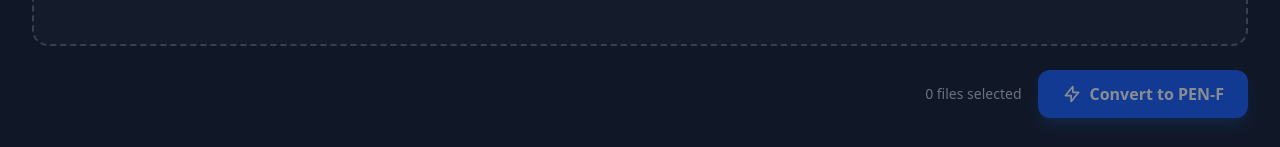
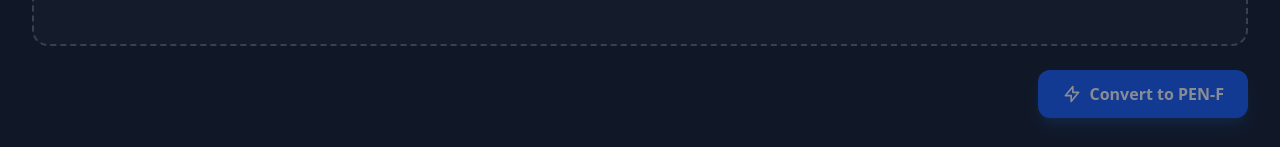
Before and after one commit to Cyancat000/YiModelMasking, a SvelteKit app: page / in a window 1280 px wide. Shown: the part 650-797 px from the top of the page. Built offline with nearby package versions, Linux system fonts and the light colour scheme.

Commit message:
feat: 转换完成后可清除文件列表

```diff
--- a/src-tauri/tauri.conf.json
+++ b/src-tauri/tauri.conf.json
@@ -14,7 +14,8 @@
       {
         "title": "yi2olympus",
         "width": 800,
-        "height": 600
+        "height": 600,
+        "dragDropEnabled": true
       }
     ],
     "security": {
--- a/src/routes/+page.svelte
+++ b/src/routes/+page.svelte
@@ -160,6 +160,11 @@
     console.log('Removing file:', path);
     files = files.filter(f => f.path !== path);
   }
+
+  function clearFiles() {
+      if (processing) return;
+      files = [];
+  }
 </script>
 
 <main class="h-screen w-screen bg-gray-900 text-white font-sans flex flex-col p-8 select-none">
@@ -230,9 +235,18 @@
 
   <!-- Action Bar -->
   <div class="mt-6 flex justify-end items-center gap-4">
-      <div class="text-sm text-gray-500">
-          {files.length} files selected
-      </div>
+      {#if files.length > 0}
+          <div class="text-sm text-gray-500">
+              {files.length} files selected
+          </div>
+          <button
+              class="px-4 py-2 text-gray-400 hover:text-white hover:bg-gray-800 rounded-lg transition-colors disabled:opacity-50"
+              disabled={processing}
+              on:click={clearFiles}
+          >
+              Clear All
+          </button>
+      {/if}
       <button
           class="px-6 py-3 bg-blue-600 hover:bg-blue-500 active:bg-blue-700 text-white font-semibold rounded-xl shadow-lg shadow-blue-500/20 disabled:opacity-50 disabled:cursor-not-allowed transition-all flex items-center gap-2"
           disabled={files.length === 0 || processing}
```
